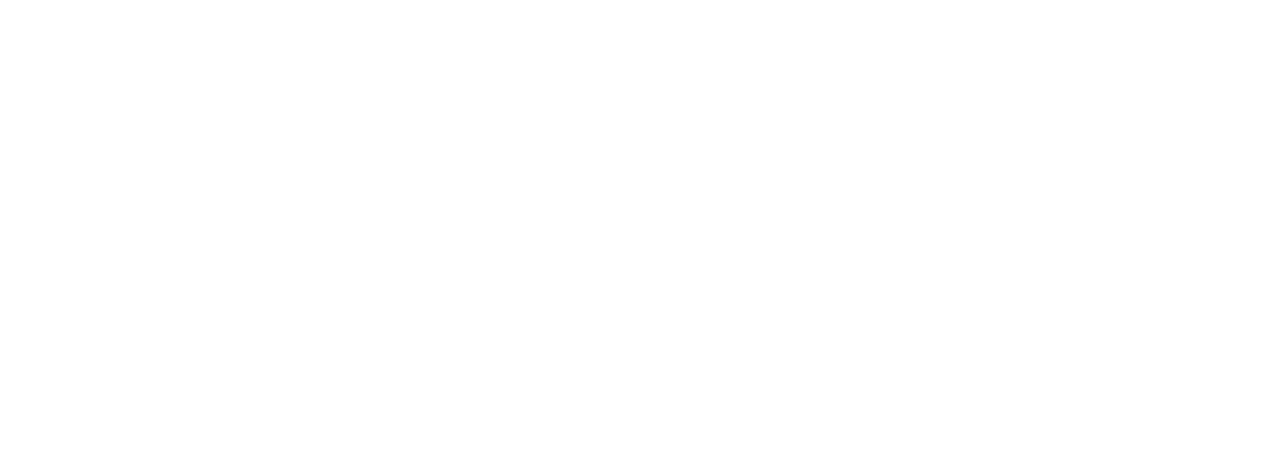
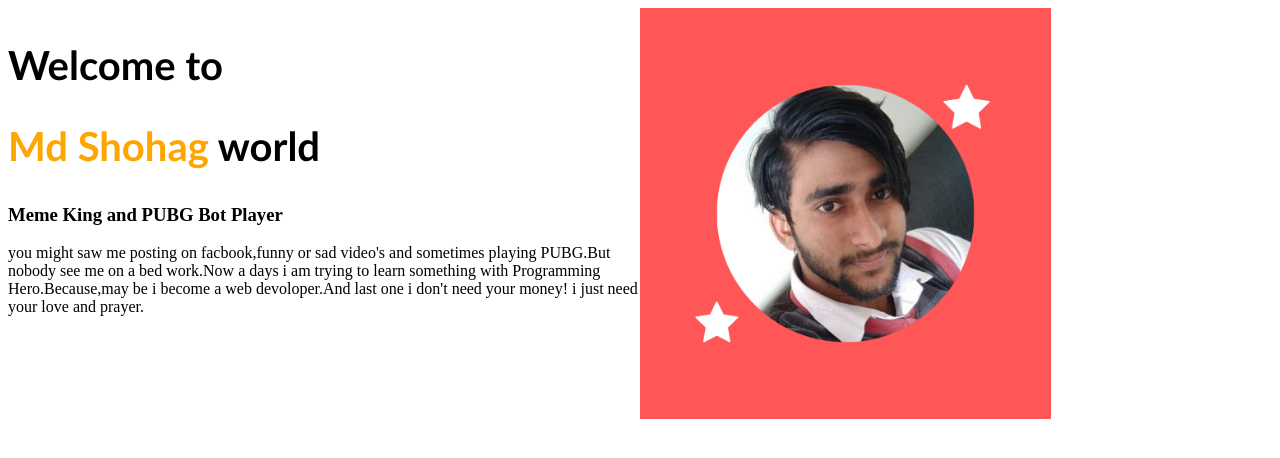
Before and after one commit to SHOHAG1611/personal-portfolio, a plain HTML site: page index.html in a window 1280 px wide. Drawn offline with Linux system fonts and the light colour scheme.

Commit message:
width-image chenge

```diff
--- a/index.html
+++ b/index.html
@@ -1,5 +1,6 @@
 <!DOCTYPE html>
 <html lang="en">
+
 <head>
     <meta charset="UTF-8">
     <meta http-equiv="X-UA-Compatible" content="IE=edge">
@@ -7,7 +8,22 @@
     <title>Shohag Portfolio</title>
     <link rel="stylesheet" href="style.css">
 </head>
+
 <body>
+    <section>
+        <div class="width">
+            <h1>Welcome to</h1>
+            <h1><span class="SHOHAG">Md Shohag</span> world</h1>
+            <h3>Meme King and PUBG Bot Player</h3>
+            <p>you might saw me posting on facbook,funny or sad video's and sometimes playing PUBG.But nobody see me on
+                a
+                bed work.Now a days i am trying to learn something with Programming Hero.Because,may be i become a web
+                devoloper.And last one i don't need your money! i just need your love and prayer.</p>
+        </div>
+        <div class="width">
+            <img src="Untitled design (6).png" alt="">
+        </div>
+    </section>
+</body>
 
-</body>
 </html>
--- a/style.css
+++ b/style.css
@@ -0,0 +1,17 @@
+h1{
+    font-family: 'Gill Sans', 'Gill Sans MT', Calibri, 'Trebuchet MS', sans-serif;
+    font-size: 40px;
+
+   }
+   .SHOHAG{
+       color: orange;
+   }
+   section{
+       display: flex;
+   }
+   .width{
+       width: 50%;
+   }
+   .width img{
+       width: 65%;
+   }
```
Also changed, not shown: Journey_into_the_land_of_dreams.-removebg-preview.png (added), Untitled design (5).png (added), Untitled design (6).png (added).
